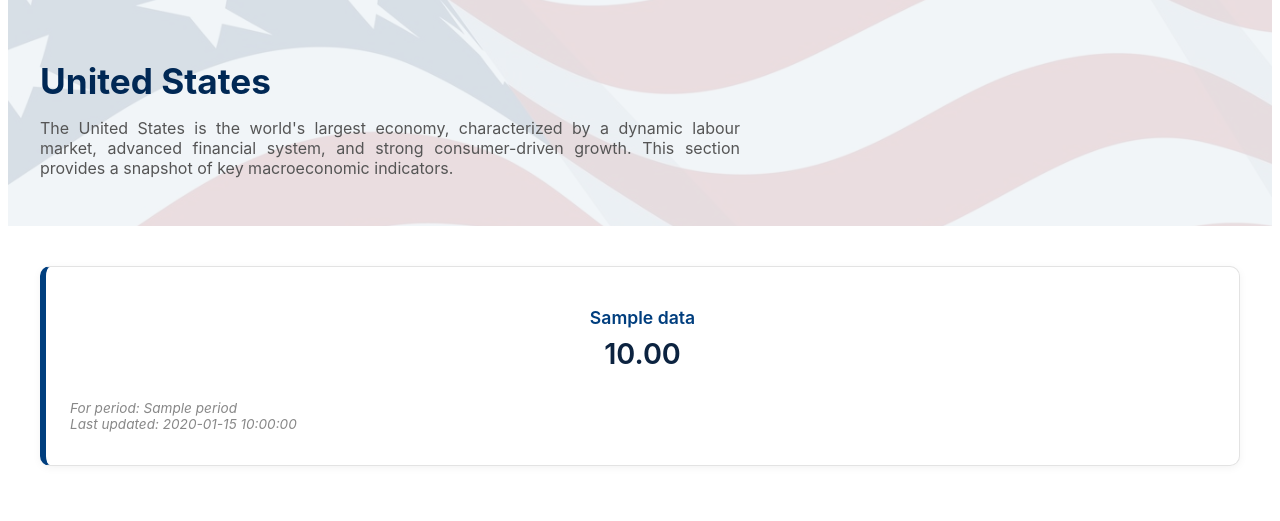
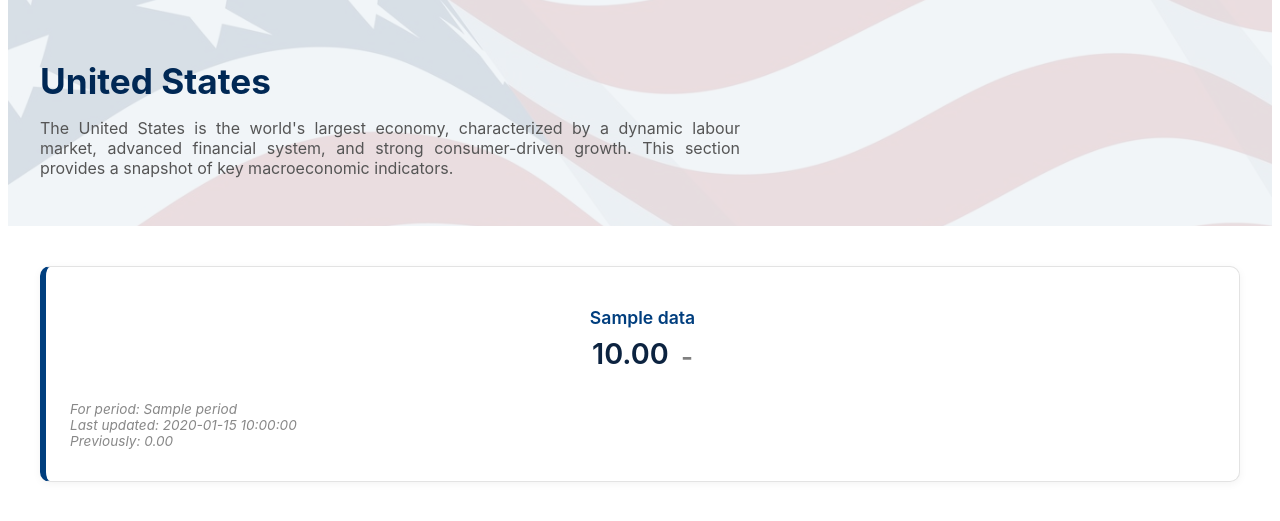
Before and after one commit to jsanford-dev/econ_dashboard, a Flask app: template frontend/templates/us_overview.html in a window 1280 px wide. Shown: the part 117-638 px from the top of the page. Run offline with Flask 3, Linux system fonts and the light colour scheme; the template is opened without the code that fills it: most values are stand-ins (such as "Sample title", 1, 10 or a date in 2020).

Commit message:
Previous Values on Dashboard

```diff
--- a/backend/app/services/fred_client.py
+++ b/backend/app/services/fred_client.py
@@ -29,10 +29,12 @@ def fetch_us_overview_data():
             series = fred.get_series(series_id)
             latest_value = series.dropna().iloc[-1]
             latest_date = series.dropna().index[-1].strftime('%b %Y')
+            previous_value = series.dropna().iloc[-2]
             info = fred.get_series_info(series_id)
             last_updated = pd.to_datetime(info['last_updated']).strftime('%d %b %Y')
             data[label] = {
                 "value": round(float(latest_value), 2),
+                "previous": round(float(previous_value), 2),
                 "period": latest_date,
                 "last_updated": last_updated
             }
--- a/frontend/static/css/countries/us.css
+++ b/frontend/static/css/countries/us.css
@@ -85,6 +85,23 @@
     text-align: center;
 }
 
+.indicator {
+    font-size: 0.9em;
+    margin-left: 5px;
+    vertical-align: middle;
+}
+
+.indicator.up {
+    color: green;
+}
+
+.indicator.down {
+    color: red;
+}
+
+.indicator.neutral {
+    color: gray;
+}
 
 /* === Specific card overrides by metric === */
 .data-card.real-gdp-growth {
--- a/frontend/templates/us_overview.html
+++ b/frontend/templates/us_overview.html
@@ -23,7 +23,7 @@
         {% for label, datapoint in data.items() %}
             <div class="data-card {{ label | clean_label }}">
                 <h3>{{ label }}</h3>
-                <p class="macro-value">
+                  <p class="macro-value">
                     {% if "Population" in label %}
                       {{ (datapoint.value / 1000) | round(2) }}M
                     {% elif "Real GDP Level" in label %}
@@ -33,10 +33,28 @@
                     {% else %}
                       {{ datapoint.value | float | round(2) | format_thousands }}
                     {% endif %}
-                  </p>
+
+                    {% if datapoint.value > datapoint.previous %}
+                        <span class="indicator up">▲</span>
+                    {% elif datapoint.value < datapoint.previous %}
+                        <span class="indicator down">▼</span>
+                    {% else %}
+                        <span class="indicator neutral">-</span>
+                    {% endif %}
+                </p>
                 <p class="macro-subtext">
-                    For period: {{ datapoint.period }}<br>
-                    Last updated: {{ datapoint.last_updated }}
+                  For period: {{ datapoint.period }}<br>
+                  Last updated: {{ datapoint.last_updated }} <br>
+                  Previously:
+                  {% if "Population" in label %}
+                    {{ (datapoint.previous / 1000) | round(2) }}M
+                  {% elif "Real GDP Level" in label %}
+                    {{ (datapoint.previous / 1000) | round(2) }}B
+                  {% elif "%" in label %}
+                    {{ datapoint.previous | round(2) }}%
+                  {% else %}
+                    {{ datapoint.previous | float | round(2) | format_thousands }}
+                  {% endif %}
                 </p>
             </div>
         {% endfor %}
--- a/requirements.txt
+++ b/requirements.txt
@@ -1,3 +1,4 @@
 Flask
 python-dotenv
 requests
+sqlalchemy
```
